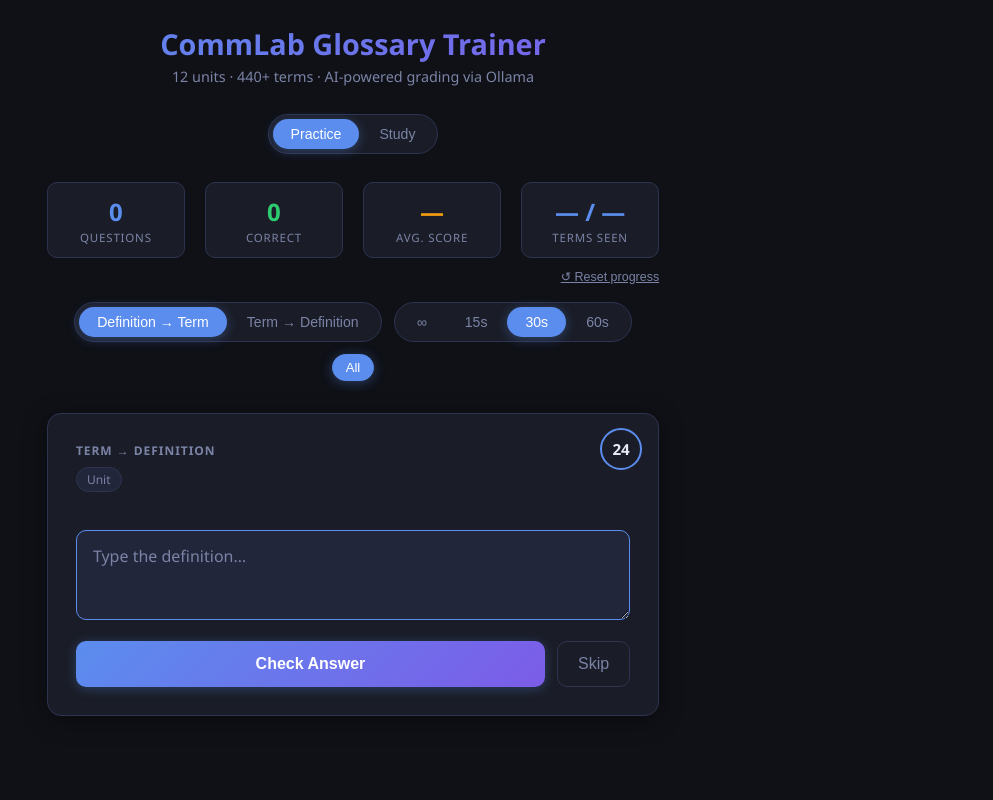
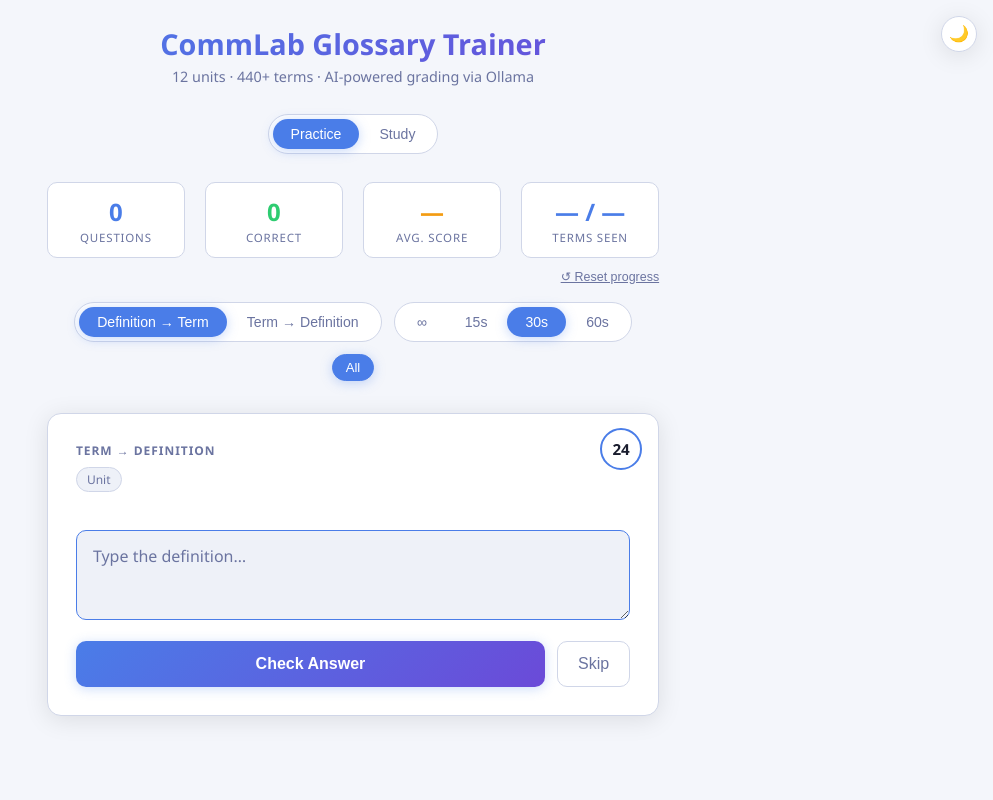
Before and after one commit to mtdig/comlab, a Python web app: template templates/index.html in a window 1280 px wide. Shown: the whole page, without its empty margins (287-1280 px from the left). Run offline with Jinja, Linux system fonts and the light colour scheme; the template is opened without the code that fills it, so the values that code supplies are empty.

Commit message:
style: add dark/light theme

```diff
--- a/static/main.js
+++ b/static/main.js
@@ -1,3 +1,10 @@
+//  Theme
+function toggleTheme() {
+  const next = document.documentElement.dataset.theme === 'dark' ? 'light' : 'dark';
+  document.documentElement.dataset.theme = next;
+  localStorage.setItem('theme', next);
+}
+
 //  Timer state
 let timerMax      = parseInt(localStorage.getItem('timerMax') ?? '30', 10);
 let timerInterval = null;
--- a/static/style.css
+++ b/static/style.css
@@ -10,8 +10,22 @@
   --yellow: #f39c12;
   --text: #e8eaf6;
   --muted: #7b83a6;
+  --hover-bg: rgba(255,255,255,.03);
   --radius: 14px;
   --shadow: 0 4px 24px rgba(0,0,0,0.4);
+}
+
+[data-theme="light"] {
+  --bg: #f4f6fb;
+  --surface: #ffffff;
+  --surface2: #eef1f8;
+  --border: #d0d6e8;
+  --accent: #4a7de8;
+  --accent2: #6b4ad8;
+  --text: #1a1d2e;
+  --muted: #6b74a0;
+  --hover-bg: rgba(0,0,0,.04);
+  --shadow: 0 4px 24px rgba(0,0,0,0.1);
 }
 
 * { box-sizing: border-box; margin: 0; padding: 0; }
@@ -487,7 +501,7 @@ button.secondary:hover { color: var(--text); border-color: var(--text); }
   transition: filter .2s, background .15s;
   line-height: 1.55;
 }
-.study-field:hover { background: rgba(255,255,255,.03); }
+.study-field:hover { background: var(--hover-bg); }
 
 .study-term {
   font-weight: 600;
@@ -505,3 +519,29 @@ button.secondary:hover { color: var(--text); border-color: var(--text); }
   filter: blur(7px);
   user-select: none;
 }
+
+/*  Theme toggle button  */
+.theme-toggle {
+  position: fixed;
+  top: 16px;
+  right: 16px;
+  width: 36px;
+  height: 36px;
+  border-radius: 50%;
+  border: 1.5px solid var(--border);
+  background: var(--surface);
+  cursor: pointer;
+  font-size: 1rem;
+  line-height: 1;
+  display: flex;
+  align-items: center;
+  justify-content: center;
+  box-shadow: var(--shadow);
+  transition: background .2s, border-color .2s;
+  z-index: 100;
+  padding: 0;
+  color: var(--text);
+}
+.theme-toggle:hover { border-color: var(--accent); }
+[data-theme="dark"]  .theme-toggle::before { content: '☀️'; }
+[data-theme="light"] .theme-toggle::before { content: '🌙'; }
--- a/templates/base.html
+++ b/templates/base.html
@@ -5,10 +5,18 @@
   <meta name="viewport" content="width=device-width, initial-scale=1.0">
   <title>CommLab Glossary Trainer</title>
   <link rel="stylesheet" href="/static/style.css">
+  <script>
+    (function () {
+      var saved = localStorage.getItem('theme');
+      var prefersDark = window.matchMedia('(prefers-color-scheme: dark)').matches;
+      document.documentElement.dataset.theme = saved || (prefersDark ? 'dark' : 'light');
+    })();
+  </script>
   <script src="https://unpkg.com/htmx.org@2.0.4/dist/htmx.min.js"></script>
 </head>
 <body>
 {% block body %}{% endblock %}
+<button class="theme-toggle" onclick="toggleTheme()" title="Toggle theme"></button>
 <script src="/static/main.js"></script>
 </body>
 </html>
```
